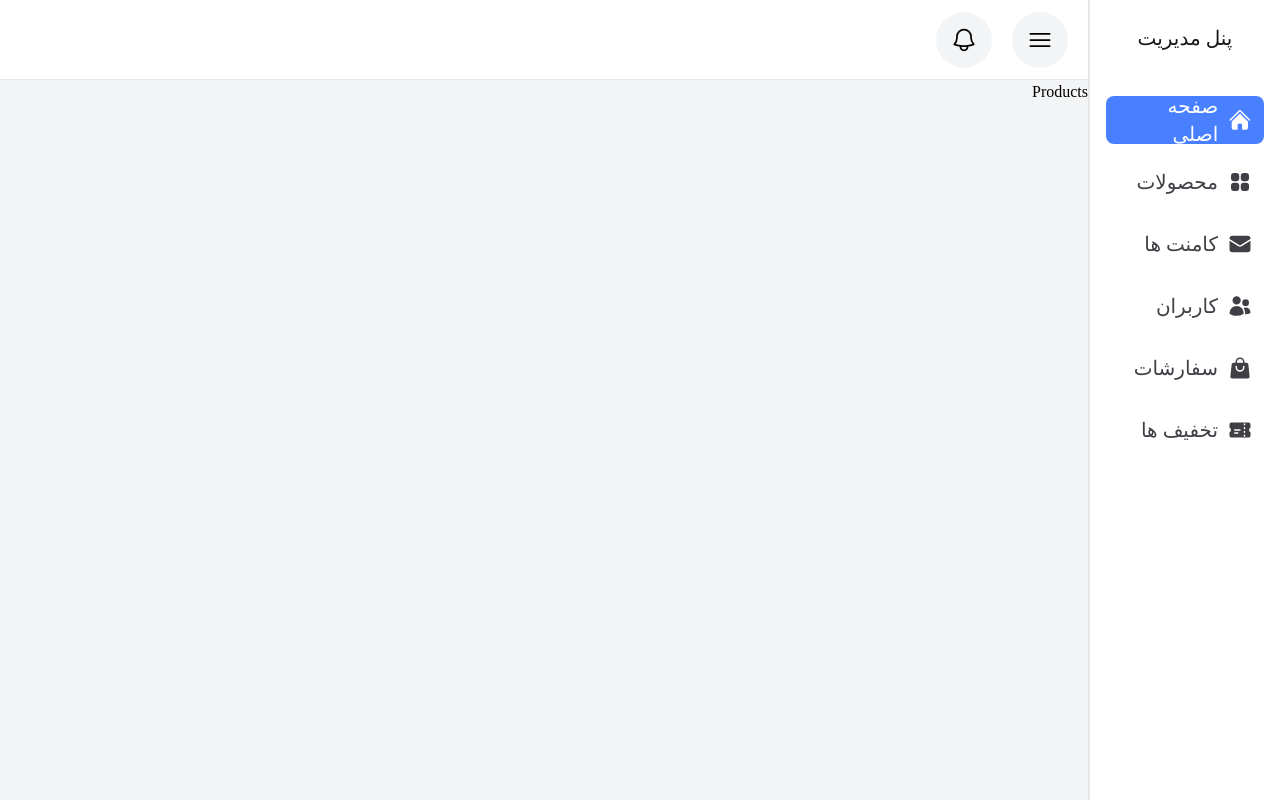
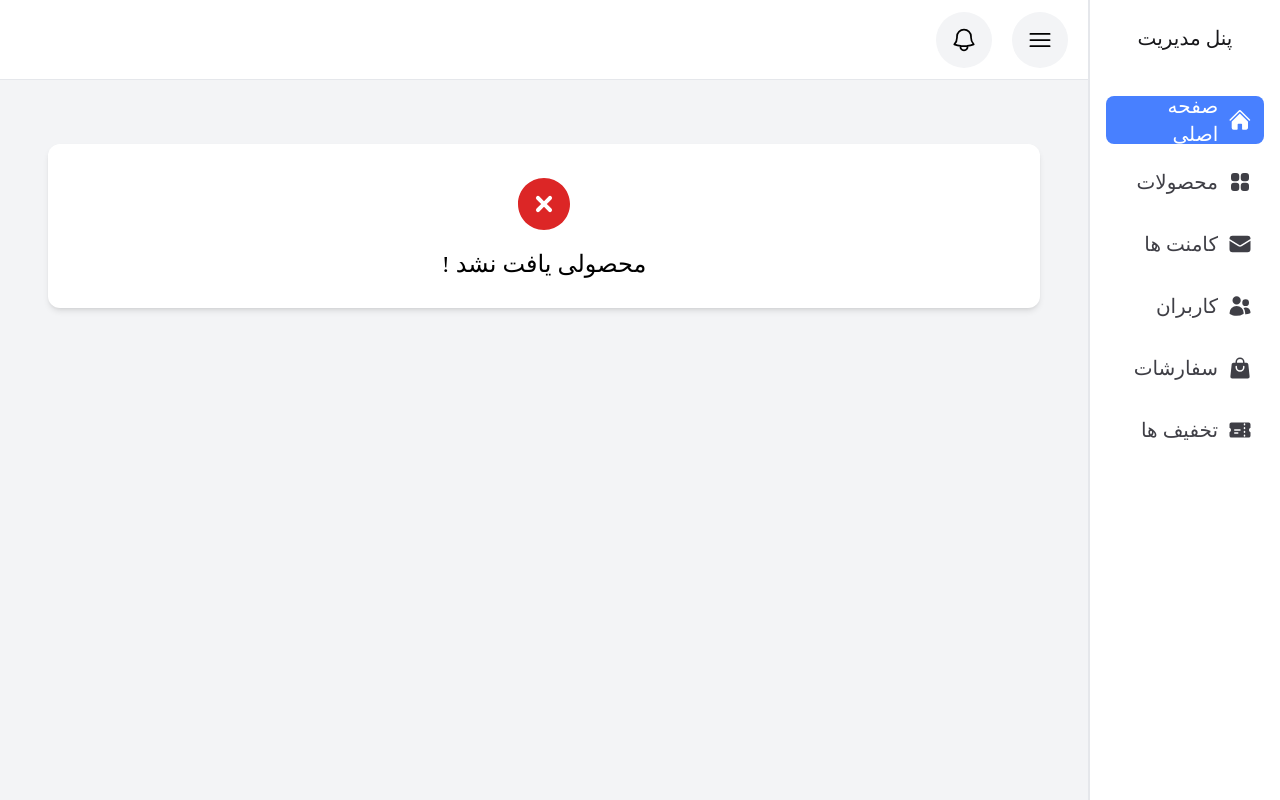
Before and after one commit to maniraad/shoping-cms, a React (Vite) app: page /products in a window 1280 px wide. Built offline with nearby package versions, Linux system fonts and the light colour scheme; a web font is replaced by a local one.

Commit message:
Code error box

```diff
--- a/src/App.jsx
+++ b/src/App.jsx
@@ -13,9 +13,11 @@ function App() {
     <>
       <SideBar />
 
-      <div className="flex-[4] fixed left-0 w-full xl:w-[85%]">
+      <div className=" lg:flex-[4] fixed left-0 pr-[74px] md:pr-[76px] xl:pr-0 w-full xl:w-[85%]">
         <Header />
+        <div className="mt-16 px-12">
         {router}
+        </div>
       </div>
     </>
   )
--- a/src/Components/ErrorBox/ErrorBox.jsx
+++ b/src/Components/ErrorBox/ErrorBox.jsx
@@ -1,7 +1,15 @@
 import React from 'react'
+import { XCircleIcon } from '@heroicons/react/24/solid'
 
-export default function ErrorBox() {
-  return (
-    <div>ErrorBox</div>
-  )
+export default function ErrorBox({ msg }) {
+    return (
+        <>
+            <div className="lg:w-full bg-white flex-center p-7 rounded-xl shadow-md">
+                <div className="flex flex-col-reverse items-center gap-y-3">
+                    <p className='text-2xl font-Estedad700'>{msg}</p>
+                    <XCircleIcon className='text-red-600 w-16' />
+                </div>
+            </div>
+        </>
+    )
 }
--- a/src/Components/Products/Products.jsx
+++ b/src/Components/Products/Products.jsx
@@ -1,7 +1,8 @@
 import React from 'react'
+import ErrorBox from '../ErrorBox/ErrorBox'
 
 export default function Products() {
   return (
-    <div>Products</div>
+    <ErrorBox msg={'محصولی یافت نشد !'}/>
   )
 }
```
